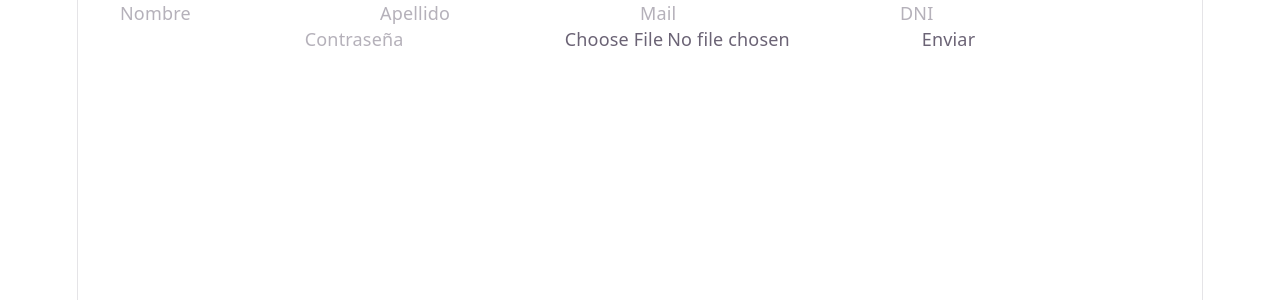
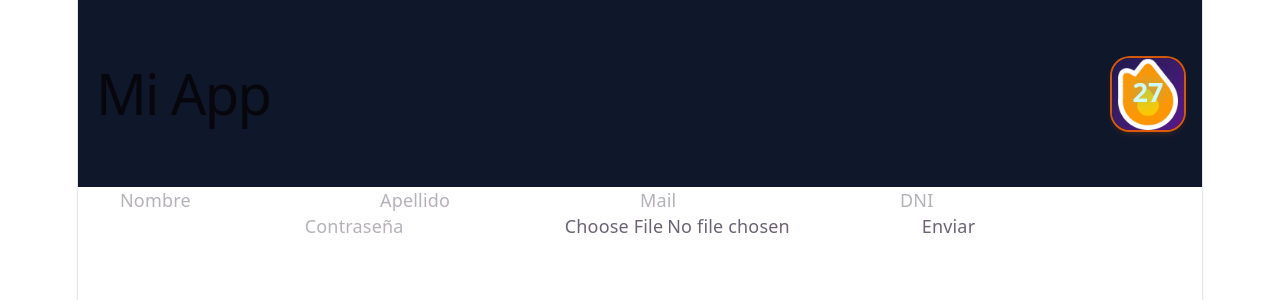
Before and after one commit to malerossi/Proyecto2026_Niura, a React (Vite) app in the folder Niura/: page / in a window 1280 px wide. Shown: the top 300 px of the page. Built offline with nearby package versions, Linux system fonts and the light colour scheme.

Commit message:
creo que termine con la racha

```diff
--- a/Niura/src/App.tsx
+++ b/Niura/src/App.tsx
@@ -1,26 +1,26 @@
-import './App.css'
+import './App.css';
 import { BrowserRouter, Routes, Route } from 'react-router-dom';
-import IniciodeSesion from './frontend/InicioSesionPaciente/inicioPaciente'
+import IniciodeSesion from './frontend/InicioSesionPaciente/inicioPaciente';
+import { ListaRacha } from './racha';
+import { StreakIcon } from './StreakIcon';
 
-import { ListaRacha } from './racha';
 function App() {
+  return (
+    <BrowserRouter>
+      {/* Encabezado con el icono integrado */}
+      <header className="flex items-center justify-between p-4 bg-slate-900">
+        <h1 className="text-lg font-bold text-white">Mi App</h1>
 
-  return (
-    <>
-    <BrowserRouter>
+        {/* Pasa el número como tipo 'number' */}
+        <StreakIcon count={27} />
+      </header>
+
       <Routes>
-        {/* Ruta principal: Muestra el formulario */}
         <Route path="/" element={<IniciodeSesion />} />
-
-        {/* Ruta destino: A donde te lleva el navigate('/inicioPaciente') */}
         <Route path="/racha" element={<ListaRacha />} />
       </Routes>
     </BrowserRouter>
-
-    </>
-  )
+  );
 }
 
-
-
-export default App
+export default App;
--- /dev/null
+++ b/Niura/src/StreakIcon.tsx
@@ -0,0 +1,34 @@
+import React from 'react';
+import { Link } from 'react-router-dom';
+
+interface StreakIconProps {
+  count?: number;
+}
+
+export const StreakIcon: React.FC<StreakIconProps> = ({ count = 27 }) => {
+  return (
+    <Link
+      to="/racha"
+      className="relative block w-16 h-16 transition-transform hover:scale-105 active:scale-95"
+      title="Ver Racha"
+    >
+      <div className="relative w-full h-full overflow-hidden rounded-2xl bg-gradient-to-br from-indigo-950 to-purple-900 ring-2 ring-orange-500/80 shadow-md shadow-orange-500/20">
+
+        {/* Imagen del fueguito */}
+        <img
+          src="../imagenes/Racha_prendida.png"
+          alt="Fuego de racha"
+          className="absolute inset-0 object-contain w-full h-full pointer-events-none"
+        />
+
+        {/* Número modificable */}
+        <div className="absolute inset-0 flex items-center justify-center -translate-y-0.5 pointer-events-none">
+          <span className="text-2xl font-black text-cyan-100 drop-shadow-[0_0_8px_rgba(34,211,238,0.7)]">
+            {count}
+          </span>
+        </div>
+
+      </div>
+    </Link>
+  );
+};
--- a/Niura/src/racha.tsx
+++ b/Niura/src/racha.tsx
@@ -1,5 +1,5 @@
 import * as React from 'react';
-
+import { useState } from 'react';
 interface DiaRacha {
   fecha: Date;
   completado: boolean;
@@ -52,24 +52,48 @@ export const historialRacha: DiaRacha[] = [
   { fecha: new Date("2026-08-24T00:00:00"), completado: true },
 ];
 
-export const ListaRacha = () => {
-  const [rachaActual,setrachaactual]=React.useState(0)
+const calcularRacha= (rachas)=>{
   let rachamaxima=0;
-  for (let i = 0; i < historialRacha.length; i++) {
-    if (historialRacha[i].completado) {
-      () => setrachaactual((c) => c + 1)
-      console.log(rachaActual)
-      if (rachaActual>rachamaxima){
-        rachamaxima=rachaActual
+  let conteoRacha = 0;
+  for (let i = 0; i < rachas.length; i++) {
+    if (rachas[i].completado) {
+       conteoRacha++;
+      console.log(conteoRacha)
+      if (conteoRacha>rachamaxima){
+        rachamaxima=conteoRacha
       }
-
     } else {
-      () => setrachaactual((c) => c = 0)
+      conteoRacha = 0;
     }
   }
 
+  return [conteoRacha,rachamaxima];
+}
+
+export const ListaRacha = () => {
+  const resultado = calcularRacha(historialRacha);
+  const [rachacatualconst,setrachacatual]=useState(resultado[0]);
+  const [rachamaximaconst,setrachamaxima]=useState(resultado[1]);
+
+
   const [mes, setMes] = React.useState(new Date().getMonth() + 1);
+  React.useEffect(() => {
+    const detectarTecla = (evento: KeyboardEvent) => {
+      if (evento.key === "ArrowLeft") {
+        setMes((c) => c - 1);
+      }
 
+      if (evento.key === "ArrowRight") {
+        setMes((c) => c + 1);
+      }
+    };
+
+    window.addEventListener("keydown", detectarTecla);
+
+    return () => {
+      window.removeEventListener("keydown", detectarTecla);
+    };
+  }, []);
   return (
     <div className="relative min-h-screen">
 
@@ -163,7 +187,8 @@ export const ListaRacha = () => {
             </React.Fragment>
           ))}
       </div>
-<p>{rachamaxima}</p>
+<p>la racha maxima es: {rachamaximaconst}</p>
+<p>la racha actual es: {rachacatualconst}</p>
     </div>
   );
 };
```
